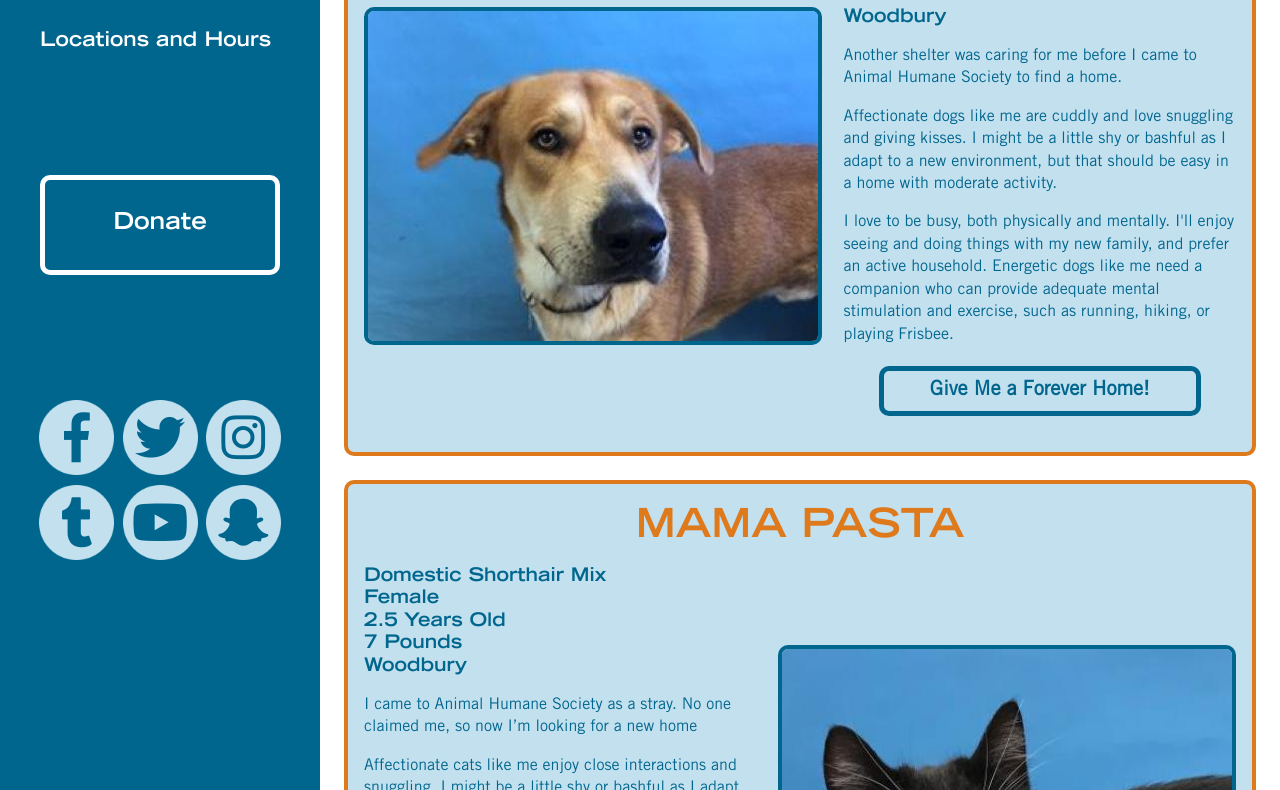
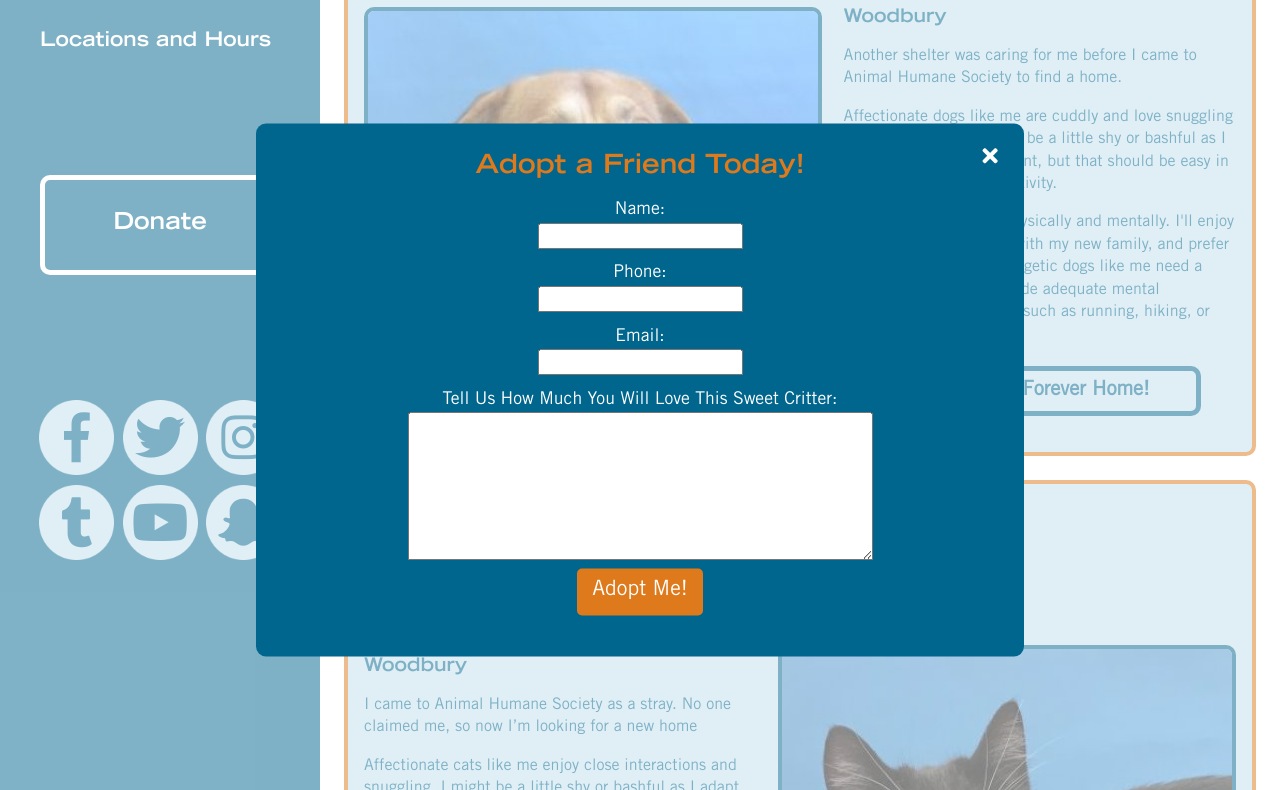
Before and after one commit to jblaeser/animal-humane-society, a plain HTML site: page index.html in a window 1280 px wide. Both pictures are taken after a click on the element "Give Me a Forever Home!". Shown: the part 425-1215 px from the top of the page. Drawn offline with nearby package versions, Linux system fonts and the light colour scheme.

Commit message:
Adoption Form

```diff
--- a/css/main.css
+++ b/css/main.css
@@ -306,6 +306,68 @@ footer {
     margin: 0;
 }
 
+/* Adoption Form On */
+
+.adoption-open {
+    overflow: hidden;
+}
+
+.adoption-open header, .adoption-open .maincontent {
+    opacity: .5;
+}
+
+.adoption-form {
+    display: none;
+}
+
+.adoption-open .adoption-form {
+    display: block;
+    width: 60%;
+    background: #00668e;
+    color: #fff;
+    position: fixed;
+    top: 50%;
+    left: 50%;
+    transform: translate(-50%, -50%);
+    padding: 1.5em 3em;
+    text-align: center;
+    font-size: 1.1em;
+    border-radius: 10px;
+}
+
+input {
+    display: block;
+    margin: 0 auto .7em auto;
+}
+
+.adoption-form h2 {
+    margin: 0 0 .45em 0;
+    color: #de791c;
+    font-family: 'tradegothicext', Arial, Helvetica, sans-serif;
+}
+
+input[type=submit] {
+    padding:10px 15px;
+    background:#de791c;
+    color: #fff;
+    border:0 none;
+    cursor:pointer;
+    border-radius: 5px;
+    font-size: 1.2em;
+    line-height: 1.25em;
+}
+
+.close-button {
+    font-style: normal;
+    position: absolute;
+    top: 1em;
+    right: 1.2em;
+    color: #fff;
+    font-size: 1.25em;
+    cursor: pointer;
+}
+
+
 
 
 
--- a/index.html
+++ b/index.html
@@ -41,7 +41,7 @@
 
                    <p>I love to be busy, both physically and mentally. I'll enjoy seeing and doing things with my new family, and prefer an active household. Energetic dogs like me need a companion who can provide adequate mental stimulation and exercise, such as running, hiking, or playing Frisbee.</p>
 
-                   <h4 class="adoptbutton">Give Me a Forever Home!</h4>
+                   <h4 class="adoptbutton1">Give Me a Forever Home!</h4>
                 </div>
             </article>
             <article class="animals">
@@ -58,7 +58,7 @@
 
                     <p>I'd be a great addition to just about any home. I'll adapt quickly to new environments and change, so if you're in a busier, active household, I might be right for you. Easygoing cats like me often get along well with other pets, too.</p>
 
-                    <h4 class="adoptbutton">Make Me Part of the Family!</h4>
+                    <h4 class="adoptbutton2">Make Me Part of the Family!</h4>
                 </div>
                 <img src="img/mama-pasta.jpg" alt="Mama Pasta">
             </article>
@@ -77,15 +77,15 @@
 
                     <p>I am not a good match for homes with children under 8 years old, and while I might enjoy the companionship of other pets eventually, please give me time to adjust. Rabbits like me are excellent candidates for agility class, but wouldn't do well in the the role of therapy animal.</p>
 
-                    <h4 class="adoptbutton">Take Me Home Today!</h4>
+                    <h4 class="adoptbutton3">Take Me Home Today!</h4>
                 </div>
                 </article>
         </main>
 
         <nav class="sidenav">
             <ul>
-                <li><a href="#">Home</a></li>
-                <li><a href="#">All Adoptable Animals</a></li>
+                <li><a href="https://www.animalhumanesociety.org/">Home</a></li>
+                <li><a href="https://www.animalhumanesociety.org/adoption">All Adoptable Animals</a></li>
                 <li><a class="locationlink" href="#!">Locations and Hours</a>
                     <ul class="locationinfo">
                         <li><h3>Golden Valley</h3>
@@ -113,7 +113,7 @@
             </ul>
 
             <aside class="donate">
-                <h3 class="donatebutton"><a href="#">Donate</a></h3>
+                <a href=https://secure.animalhumanesociety.org/site/Donation2;jsessionid=00000000.app218b?idb=1251312477&df_id=6174&mfc_pref=T&6174.donation=form1&NONCE_TOKEN=E563B2B3789D1B677225F7FF4F7032E4&6174_donation=form1><h3 class="donatebutton">Donate</h3></a>
             </aside>
 
             <aside class="socialmedia">
@@ -128,6 +128,20 @@
         </nav>
 
     </div>
+
+    <section class="adoption-form">
+        <h2>Adopt a Friend Today!</h2>
+        <i class="close-button fas fa-times"></i>
+            <label for="name">Name:</label>
+            <input type="text" name="name" value="" id="name">
+            <label for="phone">Phone:</label>
+            <input type="tel" name="phone" value="" id="phone">
+            <label for="email">Email:</label>
+            <input type="email" name="email" value="" id="email">
+            <label for="comments">Tell Us How Much You Will Love This Sweet Critter:</label>
+            <textarea name="comments" id="comments" rows="7" cols="48"></textarea>
+            <input type="submit" value="Adopt Me!">
+    </section>
 
     <footer>
         <p>&copy; 2018 Animal Humane Society. All rights reserved.</p>
--- a/js/main.js
+++ b/js/main.js
@@ -4,3 +4,32 @@ document.querySelector('body')
     .classList
     .toggle('location-on')
 });
+
+
+var adoptButton1 = document.querySelector('.adoptbutton1');
+adoptButton1.addEventListener('click', function() {console.log('Open Sesame');
+document.querySelector('body')
+    .classList
+    .toggle('adoption-open')
+});
+
+var adoptButton2 = document.querySelector('.adoptbutton2');
+adoptButton2.addEventListener('click', function() {console.log('Open Sesame');
+document.querySelector('body')
+    .classList
+    .toggle('adoption-open')
+});
+
+var adoptButton3 = document.querySelector('.adoptbutton3');
+adoptButton3.addEventListener('click', function() {console.log('Open Sesame');
+document.querySelector('body')
+    .classList
+    .toggle('adoption-open')
+});
+
+var closeButton = document.querySelector('.close-button');
+closeButton.addEventListener('click', function() {console.log('Close Sesame');
+document.querySelector('body')
+    .classList
+    .toggle('adoption-open')
+});
```
